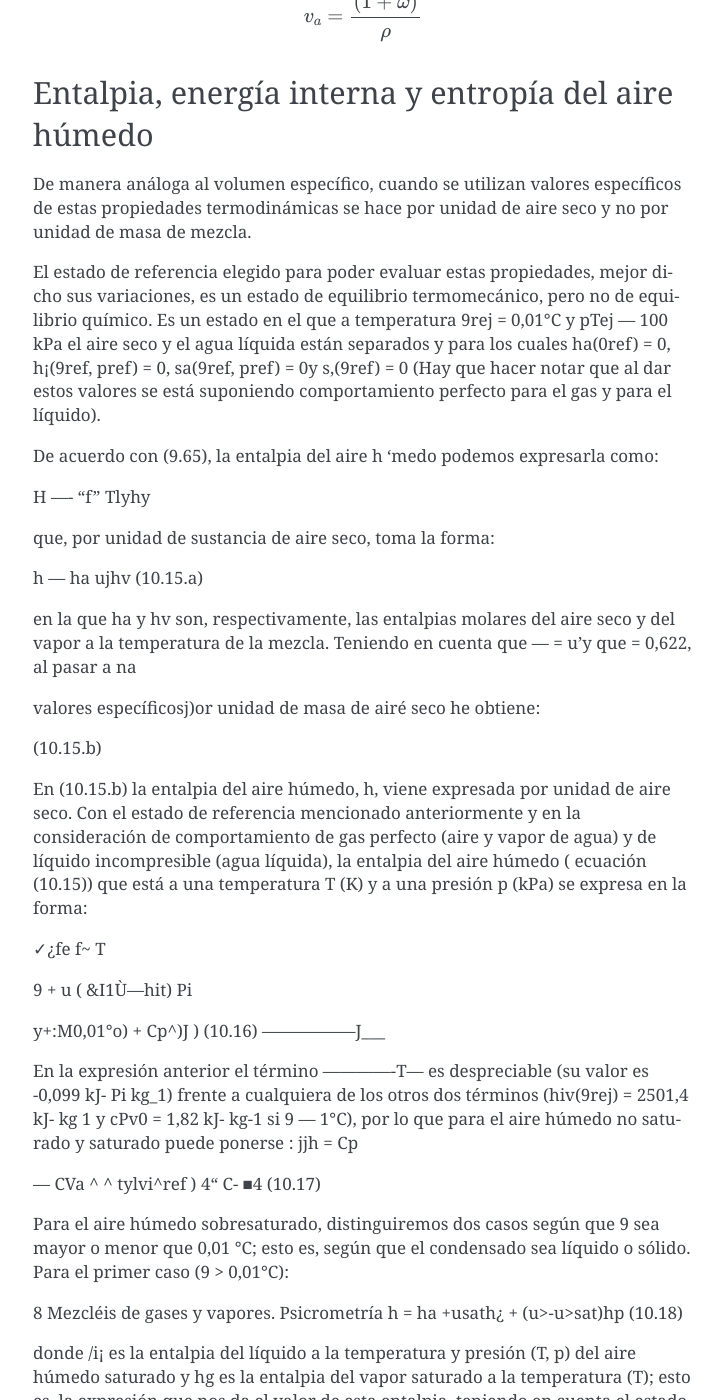
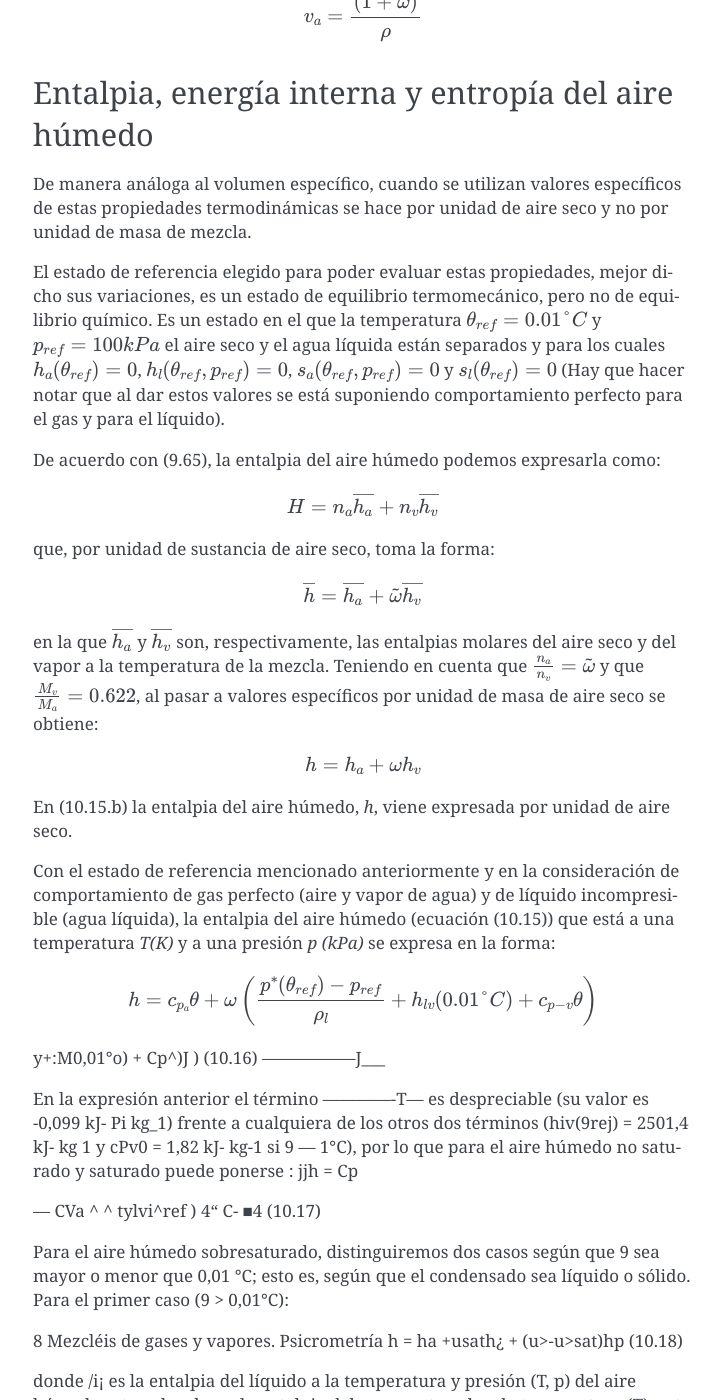
Before and after one commit to mantielero/termodinamica, a Sphinx documentation site: the page built from source/vapores_propiedades_termodinamicas.rst, in a window 1280 px wide and 1400 px high, scrolled down 1397 px. Shown: the whole window, without its empty margins (387-1109 px from the left). Built offline with Sphinx 7.4.7, drawn with Linux system fonts in a browser that asks for light colours; pages that are not in the unit, such as notebooks, are missing from menus.

Commit message:
Update vapores_propiedades_termodinamicas.rst

```diff
--- a/source/vapores_propiedades_termodinamicas.rst
+++ b/source/vapores_propiedades_termodinamicas.rst
@@ -63,34 +63,33 @@ Entalpia, energía interna y entropía del aire húmedo
 
 De manera análoga al volumen específico, cuando se utilizan valores específicos de estas propiedades termodinámicas se hace por unidad de aire seco y no por unidad de masa de mezcla.
 
-El estado de referencia elegido para poder evaluar estas propiedades, mejor dicho sus variaciones, es un estado de equilibrio termomecánico, pero no de equilibrio químico. Es un estado en el que a temperatura 9rej = 0,01°C y pTej — 100 kPa el aire seco y el agua líquida están separados y para los cuales ha(0ref) = 0, h¡(9ref, pref) = 0, sa(9ref, pref) = 0y s,(9ref) = 0 (Hay que hacer notar que al dar estos valores se está suponiendo comportamiento perfecto para el gas y para el líquido).
+El estado de referencia elegido para poder evaluar estas propiedades, mejor dicho sus variaciones, es un estado de equilibrio termomecánico, pero no de equilibrio químico. Es un estado en el que la temperatura :math:`\theta_{ref} = 0.01°C` y :math:`p_{ref} = 100 kPa` el aire seco y el agua líquida están separados y para los cuales :math:`h_a(\theta_{ref}) = 0`, :math:`h_l(\theta_{ref},p_{ref}) = 0`, :math:`s_a(\theta_{ref},p_{ref}) = 0` y :math:`s_l(\theta_{ref}) = 0` (Hay que hacer notar que al dar estos valores se está suponiendo comportamiento perfecto para el gas y para el líquido).
 
-De acuerdo con (9.65), la entalpia del aire h 'medo podemos expresarla como:
+De acuerdo con (9.65), la entalpia del aire húmedo podemos expresarla como:
 
-H ----	"f" Tlyhy
+.. math::
+
+   H = n_a \overline{h_a} + n_v \overline{h_v}
 
 que, por unidad de sustancia de aire seco, toma la forma:
 
-h — ha ujhv
-(10.15.a)
+.. math::
 
-en la que ha y hv son, respectivamente, las entalpias molares del aire seco y del vapor a la temperatura de la mezcla. Teniendo en cuenta que — = u'y que = 0,622, al pasar a
-na
+   \overline{h} = \overline{h_a} + \tilde{\omega} \overline{h_v}
 
-valores específicosj)or unidad de masa de airé seco he obtiene:
+en la que :math:`\overline{h_a}` y :math:`\overline{h_v}` son, respectivamente, las entalpias molares del aire seco y del vapor a la temperatura de la mezcla. Teniendo en cuenta que :math:`\frac{n_a}{n_v} = \tilde{\omega}` y que :math:`\frac{M_v}{M_a}= 0.622`, al pasar a valores específicos por unidad de masa de aire seco se obtiene:
 
-(10.15.b)
+.. math::
 
-En (10.15.b) la entalpia del aire húmedo, h, viene expresada por unidad de aire seco.
-Con el estado de referencia mencionado anteriormente y en la consideración de comportamiento de gas perfecto (aire y vapor de agua) y de líquido incompresible (agua líquida), la entalpia del aire húmedo ( ecuación (10.15)) que está a una temperatura T (K) y a una presión
-p (kPa) se expresa en la forma:
+   h = h_a + \omega h_v
 
-✓¿fe
-f~
-T
+En (10.15.b) la entalpia del aire húmedo, *h*, viene expresada por unidad de aire seco.
 
-9 + u ( &I1Ù—hit)
-Pi
+Con el estado de referencia mencionado anteriormente y en la consideración de comportamiento de gas perfecto (aire y vapor de agua) y de líquido incompresible (agua líquida), la entalpia del aire húmedo (ecuación (10.15)) que está a una temperatura *T(K)* y a una presión *p (kPa)* se expresa en la forma:
+
+.. math::
+
+   h = c_{p_a} \theta + \omega \left( \frac{p^*(\theta_{ref}) -p_{ref}}{\rho_l} +h_{lv}(0.01°C) + c_{p-v} \theta \right)
 
 
 y+:M0,01°o) + Cp^)J )	(10.16)
```
